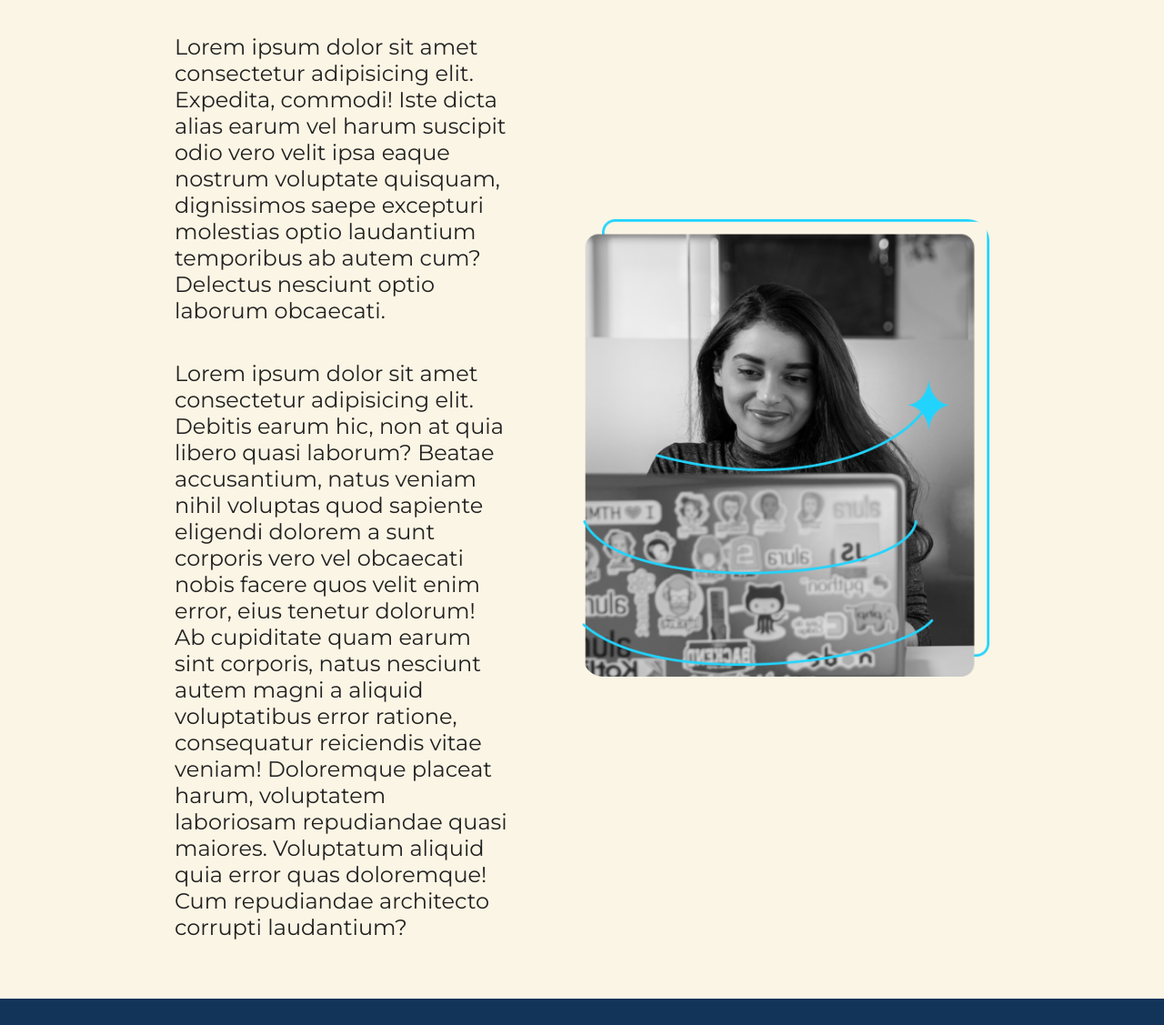
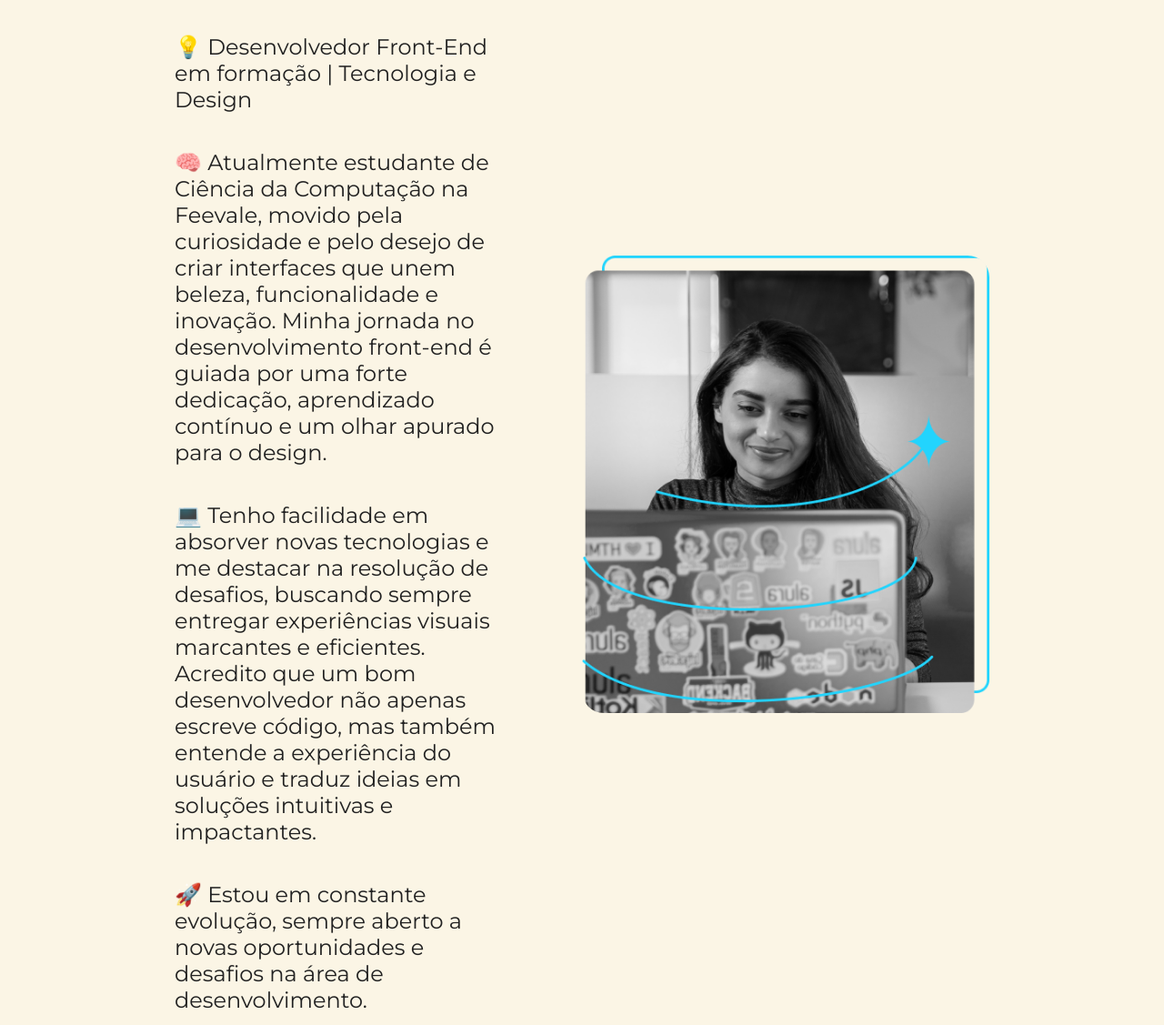
Before and after one commit to leonrdpavani/alura-portfolio-leo, a plain HTML site: page about.html in a window 1280 px wide. Shown: the part 167-1294 px from the top of the page at 91% size. Drawn offline with nearby package versions, Linux system fonts and the light colour scheme.

Commit message:
alterei informações da aba 'sobre mim'

```diff
--- a/about.html
+++ b/about.html
@@ -20,8 +20,10 @@
     <main class="apresentacao">
         <section class="apresentacao__conteudo">
             <h1 class="apresentacao__conteudo__titulo">Sobre mim</h1>
-            <p class="apresentacao__conteudo__texto">Lorem ipsum dolor sit amet consectetur adipisicing elit. Expedita, commodi! Iste dicta alias earum vel harum suscipit odio vero velit ipsa eaque nostrum voluptate quisquam, dignissimos saepe excepturi molestias optio laudantium temporibus ab autem cum? Delectus nesciunt optio laborum obcaecati.</p>
-            <p class="apresentacao__conteudo__texto">Lorem ipsum dolor sit amet consectetur adipisicing elit. Debitis earum hic, non at quia libero quasi laborum? Beatae accusantium, natus veniam nihil voluptas quod sapiente eligendi dolorem a sunt corporis vero vel obcaecati nobis facere quos velit enim error, eius tenetur dolorum! Ab cupiditate quam earum sint corporis, natus nesciunt autem magni a aliquid voluptatibus error ratione, consequatur reiciendis vitae veniam! Doloremque placeat harum, voluptatem laboriosam repudiandae quasi maiores. Voluptatum aliquid quia error quas doloremque! Cum repudiandae architecto corrupti laudantium?</p>
+            <p class="apresentacao__conteudo__texto">💡 Desenvolvedor Front-End em formação | Tecnologia e Design</p>
+            <p class="apresentacao__conteudo__texto">🧠 Atualmente estudante de Ciência da Computação na Feevale, movido pela curiosidade e pelo desejo de criar interfaces que unem beleza, funcionalidade e inovação. Minha jornada no desenvolvimento front-end é guiada por uma forte dedicação, aprendizado contínuo e um olhar apurado para o design.</p>
+            <p class="apresentacao__conteudo__texto">💻 Tenho facilidade em absorver novas tecnologias e me destacar na resolução de desafios, buscando sempre entregar experiências visuais marcantes e eficientes. Acredito que um bom desenvolvedor não apenas escreve código, mas também entende a experiência do usuário e traduz ideias em soluções intuitivas e impactantes.</p>
+            <p class="apresentacao__conteudo__texto">🚀 Estou em constante evolução, sempre aberto a novas oportunidades e desafios na área de desenvolvimento.</p>
 
         </section>
 
```
